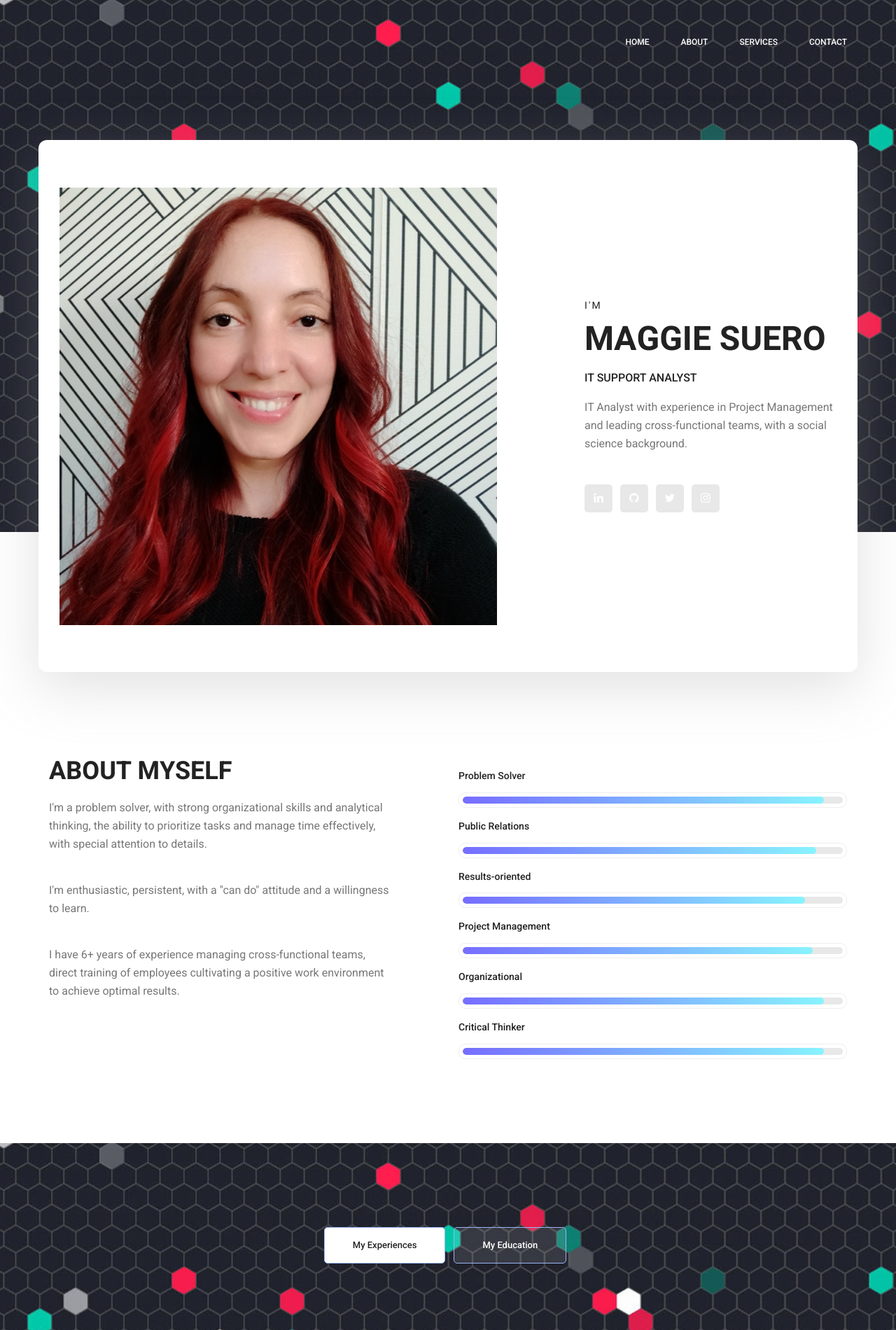
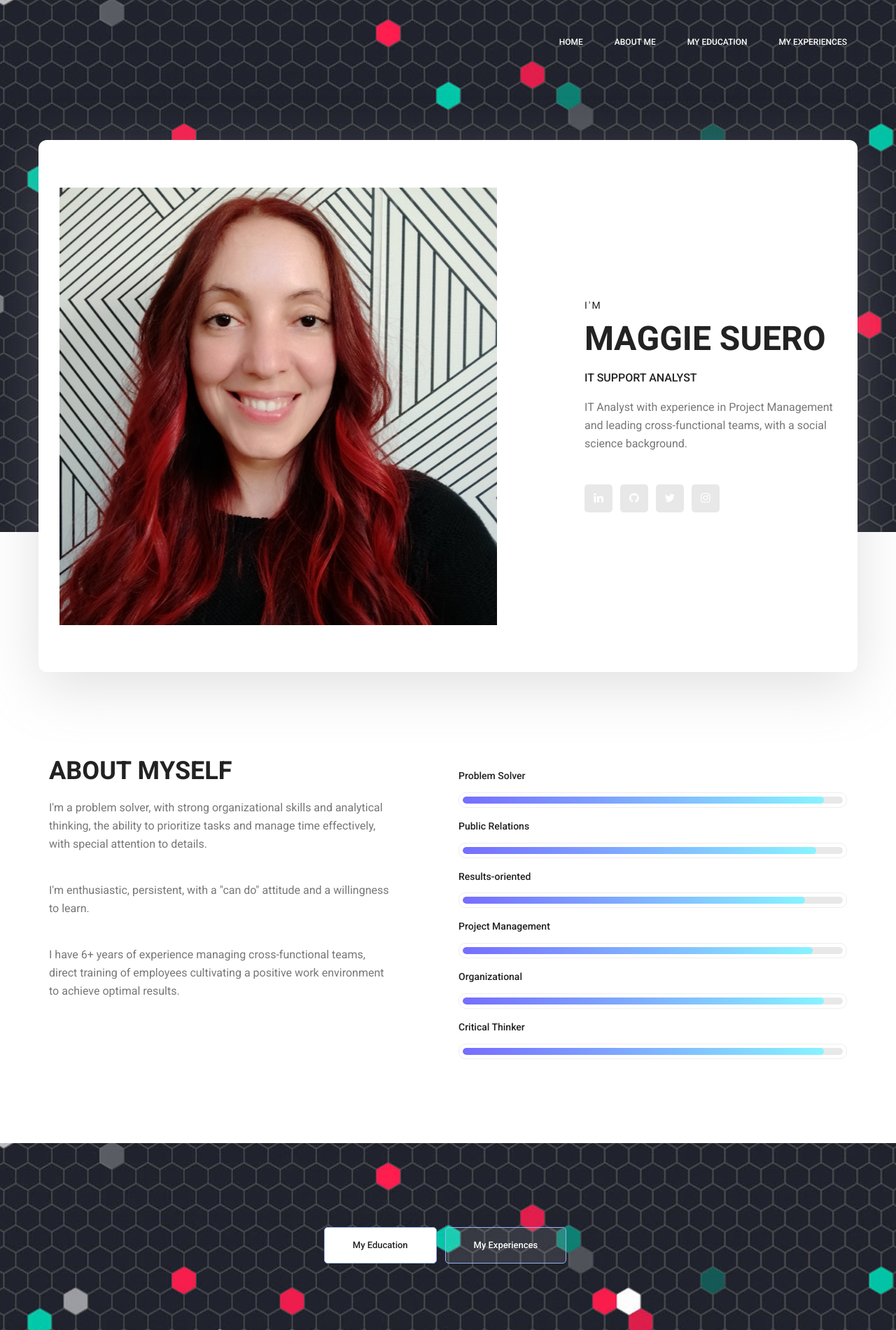
Before and after one commit to maggiesuero/website, a plain HTML site: page index.html in a window 1280 px wide. Shown: the top 1900 px of the page at 70% size. Drawn offline with Linux system fonts and the light colour scheme.

Commit message:
Updated index.html

```diff
--- a/index.html
+++ b/index.html
@@ -5,7 +5,7 @@
         <meta charset="utf-8">
         <meta name="viewport" content="width=device-width, initial-scale=1, shrink-to-fit=no">
         <link rel="icon" href="img/favicon.png" type="image/png">
-        <title>MeetMe Personal</title>
+        <title>Maggie Suero</title>
         <!-- Bootstrap CSS -->
         <link rel="stylesheet" href="css/bootstrap.css">
         <link rel="stylesheet" href="vendors/linericon/style.css">
@@ -28,8 +28,8 @@
             	<nav class="navbar navbar-expand-lg navbar-light">
 					<div class="container box_1620">
 						<!-- Brand and toggle get grouped for better mobile display -->
-						<a class="navbar-brand logo_h" href="index.html"><img src="img/logo.png" alt=""></a>
-						<button class="navbar-toggler" type="button" data-toggle="collapse" data-target="#navbarSupportedContent" aria-controls="navbarSupportedContent" aria-expanded="false" aria-label="Toggle navigation">
+
+						<button class="navbar-toggler" type="button" data-toggle="collapse" data-target="#navbarSupportedContent" aria-controls="navbarSupportedContent" aria-expanded="false" aria-label="Toggle navigation"></button>
 							<span class="icon-bar"></span>
 							<span class="icon-bar"></span>
 							<span class="icon-bar"></span>
@@ -38,9 +38,9 @@
 						<div class="collapse navbar-collapse offset" id="navbarSupportedContent">
 							<ul class="nav navbar-nav menu_nav ml-auto">
 								<li class="nav-item active"><a class="nav-link" href="index.html">Home</a></li>
-								<li class="nav-item"><a class="nav-link" href="about-us.html">About</a></li>
-								<li class="nav-item"><a class="nav-link" href="services.html">Services</a></li>
-								<li class="nav-item"><a class="nav-link" href="contact.html">Contact</a></li>
+								<li class="nav-item"><a class="nav-link" href="#about">About Me</a></li>
+								<li class="nav-item"><a class="nav-link" href="#education">My Education</a></li>
+								<li class="nav-item"><a class="nav-link" href="#profile">My Experiences</a></li>
 							</ul>
 						</div>
 					</div>
@@ -56,7 +56,7 @@
 					<div class="banner_content">
 						<div class="media">
 							<div class="d-flex">
-								<img src="img/personal.jpg" alt="">
+								<img src="img/personal.jpg" alt="My picture">
 							</div>
 							<div class="media-body">
 								<div class="personal_text">
@@ -164,10 +164,10 @@
         		<div class="tabs_inner">
 					<ul class="nav nav-tabs" id="myTab" role="tablist">
 						<li class="nav-item">
-							<a class="nav-link active" id="home-tab" data-toggle="tab" href="#home" role="tab" aria-controls="home" aria-selected="true">My Experiences</a>
+							<a class="nav-link active" id="home-tab" data-toggle="tab" href="#home" role="tab" aria-controls="home" aria-selected="true">My Education</a>
 						</li>
 						<li class="nav-item">
-							<a class="nav-link" id="profile-tab" data-toggle="tab" href="#profile" role="tab" aria-controls="profile" aria-selected="false">My Education</a>
+							<a class="nav-link" id="profile-tab" data-toggle="tab" href="#profile" role="tab" aria-controls="profile" aria-selected="false">My Experiences</a>
 						</li>
 					</ul>
 					<div class="tab-content" id="myTabContent">
```
